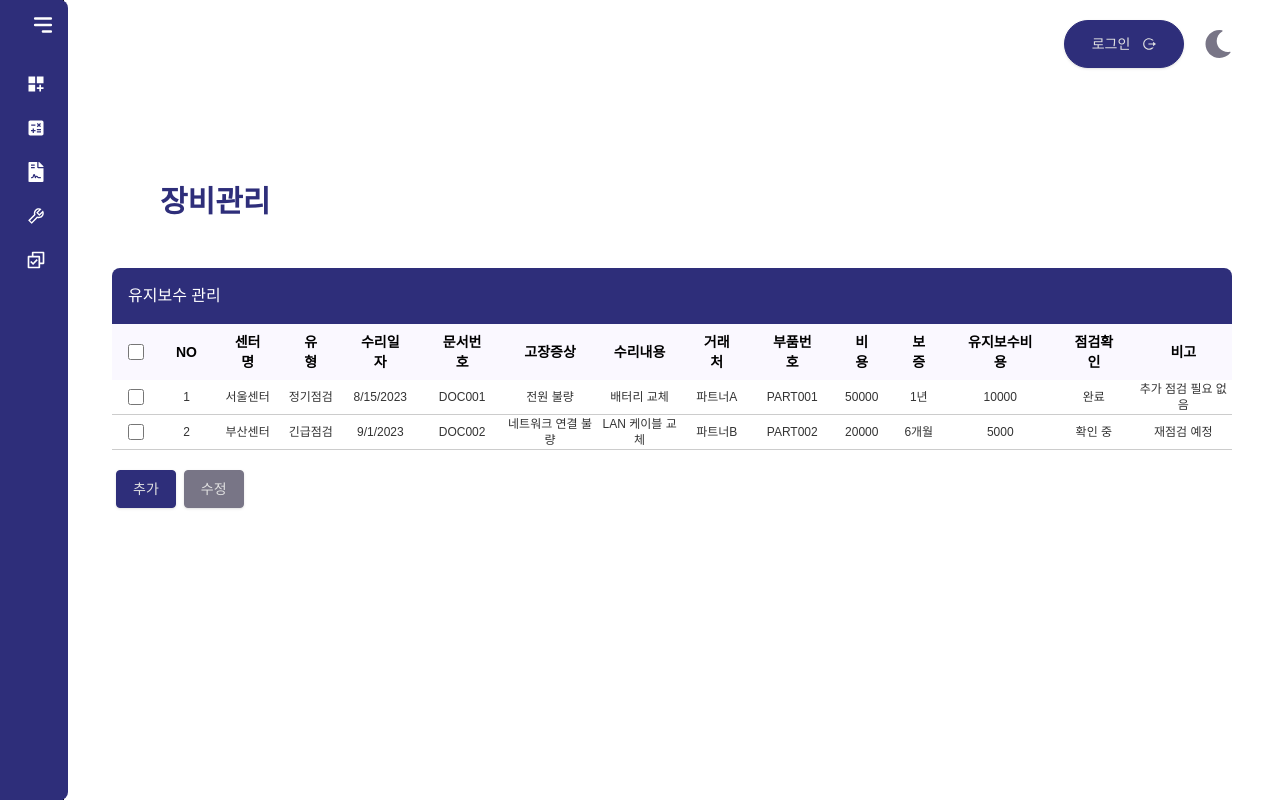
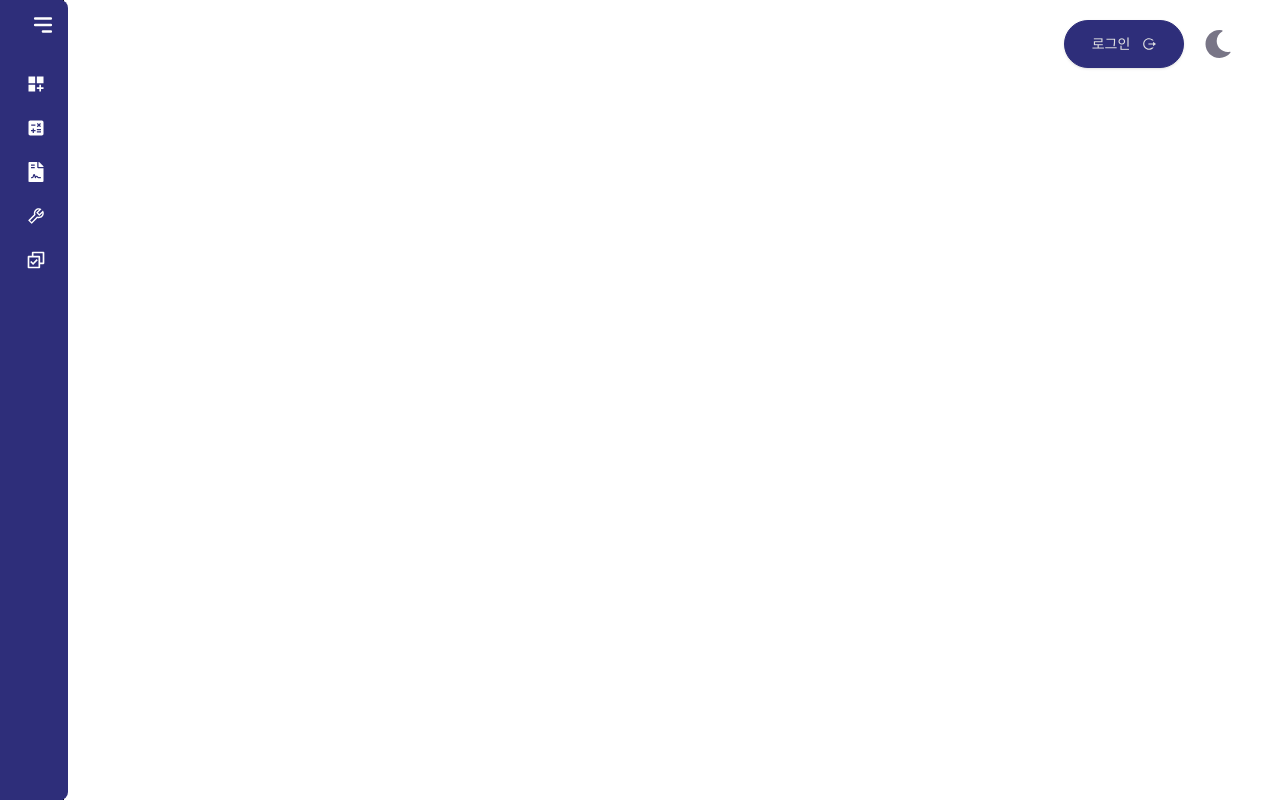
Before and after one commit to Hyeyeon-Ko/pur-ui2, a Next.js app: page /equipment in a window 1280 px wide. Built offline with nearby package versions, Linux system fonts and the light colour scheme; a web font is replaced by a local one.

Commit message:
build test

```diff
--- a/app/(sidebar)/equipment/page.tsx
+++ b/app/(sidebar)/equipment/page.tsx
@@ -1,87 +1,87 @@
-"use client";
+// "use client";
 
-import { useState } from "react";
-import ManagementHeader from "@/components/ui/molecules/header/ManagementHeader";
-import colors from "@/styles/colors";
-import { useDarkMode } from "@/context/DarkModeContext";
-import Button from "@/components/ui/atoms/button/Button";
-import Checkbox from "@/components/ui/atoms/checkbox/Checkbox";
-import { equipData, fieldLabel, fields } from "@/lib/equipDatas";
-import { RepairRow } from "@/types/equipTypes";
-import EditableRender from "@/components/ui/molecules/render/EditableRender";
-import PageTitle from "@/components/ui/molecules/titles/PageTitle";
+// import { useState } from "react";
+// import ManagementHeader from "@/components/ui/molecules/header/ManagementHeader";
+// import colors from "@/styles/colors";
+// import { useDarkMode } from "@/context/DarkModeContext";
+// import Button from "@/components/ui/atoms/button/Button";
+// import Checkbox from "@/components/ui/atoms/checkbox/Checkbox";
+// import { equipData, fieldLabel, fields } from "@/lib/equipDatas";
+// import { RepairRow } from "@/types/equipTypes";
+// import EditableRender from "@/components/ui/molecules/render/EditableRender";
+// import PageTitle from "@/components/ui/molecules/titles/PageTitle";
 
 const EquipmentPage = () => {
-  const [isEditing, setIsEditing] = useState<boolean>(false);
-  const { isDarkMode } = useDarkMode();
-  const [rows, setRows] = useState<RepairRow[]>(equipData);
+  // const [isEditing, setIsEditing] = useState<boolean>(false);
+  // const { isDarkMode } = useDarkMode();
+  // const [rows, setRows] = useState<RepairRow[]>(equipData);
 
-  const addRow = () => {
-    setRows([
-      ...rows,
-      {
-        centerName: "",
-        type: "",
-        repairDate: null,
-        documentNumber: "",
-        faultSymptom: "",
-        repairContent: "",
-        partner: "",
-        partNumber: "",
-        cost: "",
-        warranty: "",
-        maintenanceCost: "",
-        inspectionCheck: "",
-        notes: "",
-        isNew: true,
-        isSelected: true,
-      },
-    ]);
-    setIsEditing(true);
-  };
+  // const addRow = () => {
+  //   setRows([
+  //     ...rows,
+  //     {
+  //       centerName: "",
+  //       type: "",
+  //       repairDate: null,
+  //       documentNumber: "",
+  //       faultSymptom: "",
+  //       repairContent: "",
+  //       partner: "",
+  //       partNumber: "",
+  //       cost: "",
+  //       warranty: "",
+  //       maintenanceCost: "",
+  //       inspectionCheck: "",
+  //       notes: "",
+  //       isNew: true,
+  //       isSelected: true,
+  //     },
+  //   ]);
+  //   setIsEditing(true);
+  // };
 
-  const toggleEdit = () => {
-    const anyRowSelected = rows.some((row) => row.isSelected);
-    if (!anyRowSelected) {
-      setIsEditing(false);
-    } else {
-      setIsEditing(!isEditing);
-    }
+  // const toggleEdit = () => {
+  //   const anyRowSelected = rows.some((row) => row.isSelected);
+  //   if (!anyRowSelected) {
+  //     setIsEditing(false);
+  //   } else {
+  //     setIsEditing(!isEditing);
+  //   }
 
-    if (isEditing) {
-      setRows(
-        rows.map((row) =>
-          row.isSelected ? { ...row, isNew: false } : { ...row }
-        )
-      );
-      setRows(rows.map((row) => ({ ...row, isSelected: false })));
-    }
-  };
+  //   if (isEditing) {
+  //     setRows(
+  //       rows.map((row) =>
+  //         row.isSelected ? { ...row, isNew: false } : { ...row }
+  //       )
+  //     );
+  //     setRows(rows.map((row) => ({ ...row, isSelected: false })));
+  //   }
+  // };
 
-  const handleInputChange = <K extends keyof RepairRow>(
-    index: number,
-    field: K,
-    value: RepairRow[K]
-  ) => {
-    const updatedRows = [...rows];
-    updatedRows[index][field] = value;
-    setRows(updatedRows);
-  };
+  // const handleInputChange = <K extends keyof RepairRow>(
+  //   index: number,
+  //   field: K,
+  //   value: RepairRow[K]
+  // ) => {
+  //   const updatedRows = [...rows];
+  //   updatedRows[index][field] = value;
+  //   setRows(updatedRows);
+  // };
 
-  const handleCheckboxChange = (index: number) => {
-    const updatedRows = [...rows];
-    updatedRows[index].isSelected = !updatedRows[index].isSelected;
-    setRows(updatedRows);
+  // const handleCheckboxChange = (index: number) => {
+  //   const updatedRows = [...rows];
+  //   updatedRows[index].isSelected = !updatedRows[index].isSelected;
+  //   setRows(updatedRows);
 
-    const anyRowSelected = updatedRows.some((row) => row.isSelected);
-    if (!anyRowSelected) {
-      setIsEditing(false);
-    }
-  };
+  //   const anyRowSelected = updatedRows.some((row) => row.isSelected);
+  //   if (!anyRowSelected) {
+  //     setIsEditing(false);
+  //   }
+  // };
 
   return (
     <div className="p-12">
-      <PageTitle pageTitle="장비관리" mode="xl" fontWeight="bold" />
+      {/* <PageTitle pageTitle="장비관리" mode="xl" fontWeight="bold" />
       <ManagementHeader
         headerTitle="유지보수 관리"
         showButton={false}
@@ -174,7 +174,7 @@ const EquipmentPage = () => {
         <Button mode="sm" onClick={toggleEdit} color="Button_Default">
           {isEditing ? "완료" : "수정"}
         </Button>
-      </div>
+      </div> */}
     </div>
   );
 };
--- a/components/ui/molecules/render/EditableRender.tsx
+++ b/components/ui/molecules/render/EditableRender.tsx
@@ -52,7 +52,9 @@ const EditableRender: React.FC<EditableRenderProps> = ({
     return (
       <SingleDatePicker
         selectedDate={row.repairDate ? new Date(row.repairDate) : null}
-      onDateChange={(date) => handleInputChange(index, field, date ? date.toISOString() : null)}
+        onDateChange={(date) =>
+          handleInputChange(index, field, date ? date.toISOString() : null)
+        }
         minDate={new Date("2000-01-01")}
       />
     );
@@ -63,8 +65,8 @@ const EditableRender: React.FC<EditableRenderProps> = ({
         value={
           typeof row[field] === "boolean"
             ? String(row[field])
-          : typeof row[field] === "string" && row[field] !== null
-          ? new Date(row[field]).toLocaleDateString()
+            : field === "repairDate" && row[field]
+            ? new Date(row[field] as string).toLocaleDateString()
             : row[field]
         }
         onChange={(e) => handleInputChange(index, field, e.target.value)}
```
Lines whose indentation alone changed are shown as unchanged.
